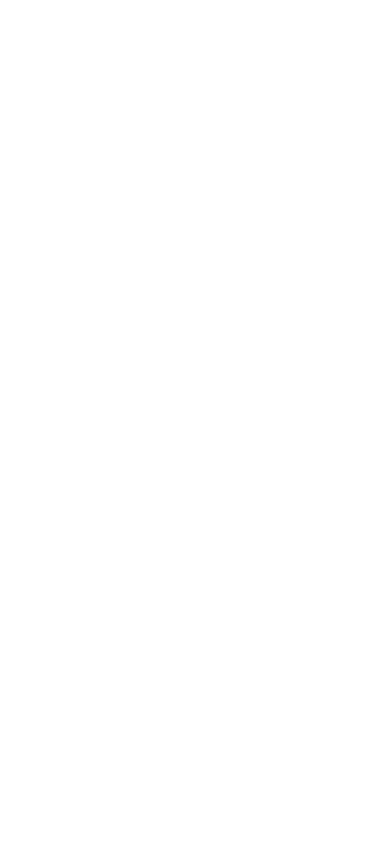
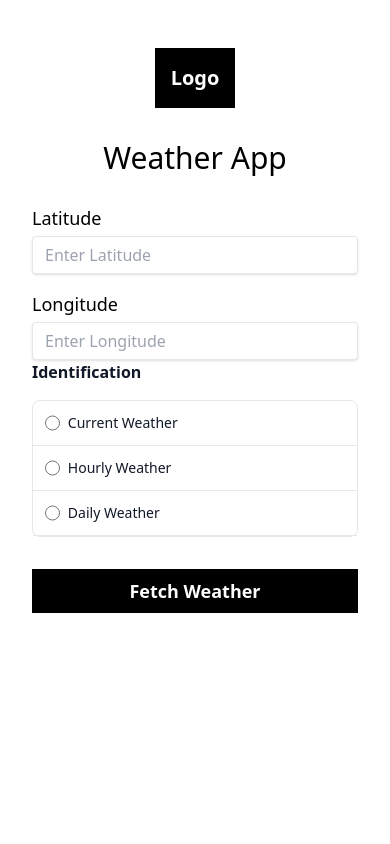
Before and after one commit to mayank0-2/Weather_App, a Django app: page / in a window 390 px wide. Before the commit the page is empty. Run offline with Django 4.2, Linux system fonts and the light colour scheme; some libraries are stand-ins or nearby versions.

Commit message:
Homepage Ui created

```diff
--- a/templates/home.html
+++ b/templates/home.html
@@ -5,10 +5,94 @@
 <title> Home </title>
 
 {% endblock head %}
+<meta charset="UTF-8">
+<meta name="viewport" content="width=device-width, initial-scale=1.0">
+<title>Tailwind Register Template</title>
+<meta name="author" content="David Grzyb">
+<meta name="description" content="">
+
+<!-- Tailwind -->
+<link href="https://cdnjs.cloudflare.com/ajax/libs/tailwindcss/2.2.19/tailwind.min.css" rel="stylesheet">
+<style>
+    @import url('https://fonts.googleapis.com/css?family=Karla:400,700&display=swap');
+
+    .font-family-karla {
+        font-family: karla;
+    }
+</style>
 
 
 {% block body %}
 
+<div class="bg-white font-family-karla h-screen">
+
+    <div class="w-full flex flex-wrap">
+
+        <!-- Register Section -->
+        <div class="w-full md:w-1/2 flex flex-col">
+
+            <div class="flex justify-center md:justify-start pt-12 md:pl-12 md:-mb-12">
+                <a href="#" class="bg-black text-white font-bold text-xl p-4" alt="Logo">Logo</a>
+            </div>
+
+            <div class="flex flex-col justify-center md:justify-start my-auto pt-8 md:pt-0 px-8 md:px-24 lg:px-32">
+                <p class="text-center text-3xl">Weather App</p>
+
+                <form class="flex flex-col pt-3 md:pt-8">
+                    <div class="flex flex-col pt-4">
+                        <label for="latitude" class="text-lg">Latitude</label>
+                        <input type="number" id="lat" placeholder="Enter Latitude" class="shadow appearance-none border rounded w-full py-2 px-3 text-gray-700 mt-1 leading-tight focus:outline-none focus:shadow-outline" />
+                    </div>
+
+                    <div class="flex flex-col pt-4">
+                        <label for="longitude" class="text-lg">Longitude</label>
+                        <input type="number" id="longi" placeholder="Enter Longitude" class="shadow appearance-none border rounded w-full py-2 px-3 text-gray-700 mt-1 leading-tight focus:outline-none focus:shadow-outline" />
+                    </div>
 
 
+                    <div>   {% comment %} Radio buttons {% endcomment %}
+
+
+                        <h3 class="mb-4 font-semibold text-gray-900 dark:text-white">Identification</h3>
+                        <ul class="items-center w-full text-sm font-medium text-gray-900 bg-white border border-gray-200 rounded-lg sm:flex dark:bg-gray-700 dark:border-gray-600 dark:text-white">
+                            <li class="w-full border-b border-gray-200 sm:border-b-0 sm:border-r dark:border-gray-600">
+                                <div class="flex items-center pl-3">
+                                    <input id="horizontal-list-radio-license" type="radio" value="" name="list-radio" class="w-4 h-4 text-blue-600 bg-gray-100 border-gray-300 focus:ring-blue-500 dark:focus:ring-blue-600 dark:ring-offset-gray-700 dark:focus:ring-offset-gray-700 focus:ring-2 dark:bg-gray-600 dark:border-gray-500">
+                                    <label for="horizontal-list-radio-license" class="w-full py-3 ml-2 text-sm font-medium text-gray-900 dark:text-gray-300">Current Weather </label>
+                                </div>
+                            </li>
+                            <li class="w-full border-b border-gray-200 sm:border-b-0 sm:border-r dark:border-gray-600">
+                                <div class="flex items-center pl-3">
+                                    <input id="horizontal-list-radio-id" type="radio" value="" name="list-radio" class="w-4 h-4 text-blue-600 bg-gray-100 border-gray-300 focus:ring-blue-500 dark:focus:ring-blue-600 dark:ring-offset-gray-700 dark:focus:ring-offset-gray-700 focus:ring-2 dark:bg-gray-600 dark:border-gray-500">
+                                    <label for="horizontal-list-radio-id" class="w-full py-3 ml-2 text-sm font-medium text-gray-900 dark:text-gray-300">Hourly Weather</label>
+                                </div>
+                            </li>
+                            <li class="w-full border-b border-gray-200 sm:border-b-0 sm:border-r dark:border-gray-600">
+                                <div class="flex items-center pl-3">
+                                    <input id="horizontal-list-radio-millitary" type="radio" value="" name="list-radio" class="w-4 h-4 text-blue-600 bg-gray-100 border-gray-300 focus:ring-blue-500 dark:focus:ring-blue-600 dark:ring-offset-gray-700 dark:focus:ring-offset-gray-700 focus:ring-2 dark:bg-gray-600 dark:border-gray-500">
+                                    <label for="horizontal-list-radio-millitary" class="w-full py-3 ml-2 text-sm font-medium text-gray-900 dark:text-gray-300">Daily Weather</label>
+                                </div>
+                            </li>
+                        </ul>
+
+                    </div>
+
+                    <input type="submit" value="Fetch Weather" class="bg-black text-white font-bold text-lg hover:bg-gray-700 p-2 mt-8" />
+                </form>
+                {% comment %} <div class="text-center pt-12 pb-12">
+                    <p>Already have an account? <a href="login.html" class="underline font-semibold">Log in here.</a></p>
+                </div> {% endcomment %}
+            </div>
+
+        </div>
+
+        <!-- Image Section -->
+        <div class="w-1/2 shadow-2xl">
+            <img class="object-cover w-full h-screen hidden md:block" src="https://source.unsplash.com/IXUM4cJynP0" alt="Background" />
+        </div>
+    </div>
+
+</div>
+</html>
+
 {% endblock body %}
```
